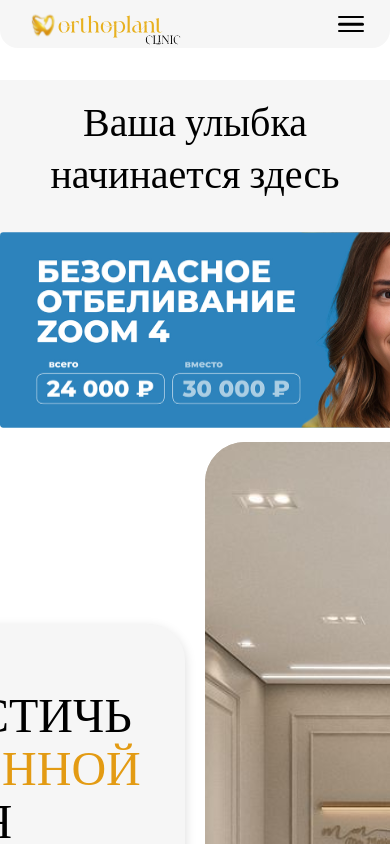
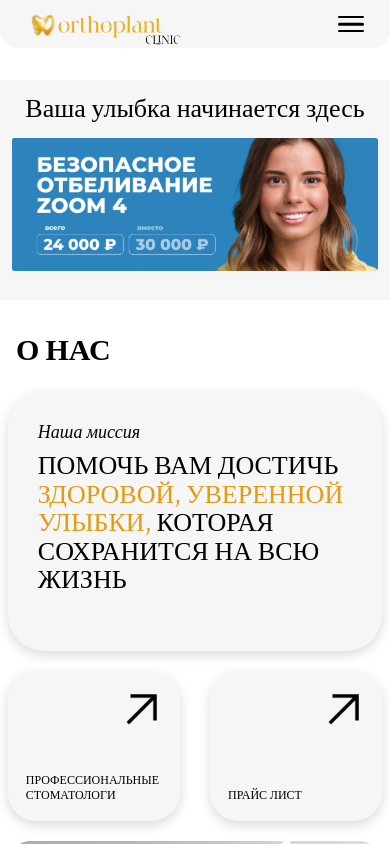
Before and after one commit to DImon1809/orthoplant, a React (Vite) app: page / in a window 390 px wide. Shown: the top 844 px of the page. Built offline with nearby package versions, Linux system fonts and the light colour scheme.

Commit message:
feat(TASK_7.2):add media about-as

```diff
--- a/src/components/AboutAs/index.tsx
+++ b/src/components/AboutAs/index.tsx
@@ -31,7 +31,7 @@
         <h3 className={styles.title}>О НАС</h3>
         <div className={styles.big__card}>
           <div>
-            <h4 className={styles.title}>Наша миссия</h4>
+            <h4 className={styles.card__title}>Наша миссия</h4>
           </div>
           <div>
             <p className={styles.paragraph}>
@@ -50,7 +50,7 @@
         </div>
       </div>
       <div className={styles.office__slider}>
-        <img src={OfficeSlide1} alt="#" />
+        <img src={OfficeSlide1} alt="#" className={styles.slide} />
       </div>
     </section>
   );
--- a/src/components/AboutAs/style.module.scss
+++ b/src/components/AboutAs/style.module.scss
@@ -3,6 +3,12 @@
   align-items: flex-end;
   justify-content: center;
   gap: 20px;
+
+  @media (max-width: 810px) {
+    width: fit-content;
+    margin: 0 auto;
+    flex-direction: column;
+  }
 
   .info {
     display: flex;
@@ -11,6 +17,23 @@
 
     .title {
       font-size: 70px;
+
+      @media (max-width: 1300px) {
+        font-size: 60px;
+      }
+
+      @media (max-width: 1010px) {
+        font-size: 50px;
+      }
+
+      @media (max-width: 810px) {
+        font-size: 40px;
+      }
+
+      @media (max-width: 620px) {
+        font-size: 30px;
+        margin-left: 16px;
+      }
     }
 
     .big__card {
@@ -24,16 +47,68 @@
       gap: 8px;
       box-shadow: 0 4px 12px rgba(0, 0, 0, 0.15);
 
-      .title {
+      @media (max-width: 1300px) {
+        width: 520px;
+        height: 320px;
+      }
+
+      @media (max-width: 1010px) {
+        width: 420px;
+        height: 266px;
+      }
+
+      @media (max-width: 810px) {
+        width: 600px;
+        height: 260px;
+      }
+
+      @media (max-width: 620px) {
+        width: 96%;
+        margin: 0 auto;
+      }
+
+      .card__title {
         font-size: 23px;
         font-style: italic;
         font-weight: 500;
+
+        @media (max-width: 1300px) {
+          font-size: 20px;
+        }
+
+        @media (max-width: 490px) {
+          font-size: 18px;
+        }
       }
 
       .paragraph {
         font-size: 48px;
         text-transform: uppercase;
         line-height: 1.1;
+
+        @media (max-width: 1300px) {
+          font-size: 38px;
+        }
+
+        @media (max-width: 1010px) {
+          font-size: 30px;
+        }
+
+        @media (max-width: 810px) {
+          font-size: 34px;
+        }
+
+        @media (max-width: 590px) {
+          font-size: 32px;
+        }
+
+        @media (max-width: 490px) {
+          font-size: 28px;
+        }
+
+        @media (max-width: 410px) {
+          font-size: 26px;
+        }
 
         &__gold {
           color: #e39b13;
@@ -45,11 +120,42 @@
   .office__slider {
     width: 638px;
     height: 840px;
+
+    @media (max-width: 1300px) {
+      width: 464px;
+      height: 620px;
+    }
+
+    @media (max-width: 1010px) {
+      width: 360px;
+      height: 480px;
+    }
+
+    @media (max-width: 810px) {
+      width: 600px;
+      height: 800px;
+    }
+
+    @media (max-width: 620px) {
+      width: 96%;
+      height: auto;
+      margin: 0 auto;
+    }
+
+    .slide {
+      width: 100%;
+      height: 100%;
+    }
   }
 
   .cards__wrapper {
     display: flex;
     justify-content: space-between;
+
+    @media (max-width: 620px) {
+      width: 96%;
+      margin: 0 auto;
+    }
   }
 
   .card__link {
@@ -63,6 +169,49 @@
     padding: 30px;
     box-shadow: 0 4px 12px rgba(0, 0, 0, 0.15);
 
+    @media (max-width: 1300px) {
+      width: 250px;
+      height: 238px;
+    }
+
+    @media (max-width: 1010px) {
+      width: 200px;
+      height: 190px;
+      padding: 18px;
+    }
+
+    @media (max-width: 810px) {
+      width: 286px;
+      height: 220px;
+      padding: 26px;
+    }
+
+    @media (max-width: 620px) {
+      width: 46%;
+    }
+
+    @media (max-width: 590px) {
+      height: 200px;
+      padding: 18px;
+    }
+
+    @media (max-width: 490px) {
+      height: 180px;
+    }
+
+    @media (max-width: 460px) {
+      height: 170px;
+    }
+
+    @media (max-width: 430px) {
+      height: 160px;
+      border-radius: 28px;
+    }
+
+    @media (max-width: 400px) {
+      height: 150px;
+    }
+
     .arrow__wrapper {
       display: flex;
       justify-content: flex-end;
@@ -70,6 +219,26 @@
       .arrow {
         width: 85px;
         height: 85px;
+
+        @media (max-width: 1300px) {
+          width: 64px;
+          height: 64px;
+        }
+
+        @media (max-width: 1010px) {
+          width: 54px;
+          height: 54px;
+        }
+
+        @media (max-width: 490px) {
+          width: 48px;
+          height: 48px;
+        }
+
+        @media (max-width: 430px) {
+          width: 42px;
+          height: 42px;
+        }
       }
     }
 
@@ -77,6 +246,43 @@
       .paragraph {
         text-transform: uppercase;
         font-size: 23px;
+
+        @media (max-width: 1300px) {
+          font-size: 18px;
+        }
+
+        @media (max-width: 1010px) {
+          font-size: 15px;
+        }
+
+        @media (max-width: 810px) {
+          font-size: 18px;
+        }
+
+        @media (max-width: 590px) {
+          font-size: 16px;
+        }
+
+        @media (max-width: 490px) {
+          font-size: 15px;
+        }
+
+        @media (max-width: 460px) {
+          font-size: 14px;
+        }
+
+        @media (max-width: 430px) {
+          font-size: 13px;
+        }
+
+        @media (max-width: 400px) {
+          font-size: 12px;
+        }
+
+        @media (max-width: 380px) {
+          font-size: 11px;
+          font-weight: 500;
+        }
       }
     }
   }
--- a/src/components/MainSlider/style.module.scss
+++ b/src/components/MainSlider/style.module.scss
@@ -22,7 +22,24 @@
 
   @media (max-width: 620px) {
     width: 100%;
+    height: 280px;
     border-radius: 0;
+  }
+
+  @media (max-width: 500px) {
+    height: 260px;
+  }
+
+  @media (max-width: 470px) {
+    height: 240px;
+  }
+
+  @media (max-width: 420px) {
+    height: 220px;
+  }
+
+  @media (max-width: 380px) {
+    height: 200px;
   }
 
   .slider__header {
@@ -32,6 +49,10 @@
     @media (max-width: 1010px) {
       font-size: 50px;
       padding: 18px 0;
+    }
+
+    @media (max-width: 620px) {
+      padding: 12px 0;
     }
 
     h4 {
@@ -48,6 +69,14 @@
 
       @media (max-width: 810px) {
         font-size: 40px;
+      }
+
+      @media (max-width: 620px) {
+        font-size: 30px;
+      }
+
+      @media (max-width: 470px) {
+        font-size: 26px;
       }
     }
   }
@@ -72,6 +101,11 @@
     @media (max-width: 810px) {
       width: 540px;
       height: 220px;
+    }
+
+    @media (max-width: 620px) {
+      width: 94%;
+      height: 68%;
     }
 
     .arrow__button {
@@ -138,6 +172,11 @@
           height: 220px;
         }
 
+        @media (max-width: 620px) {
+          width: 100%;
+          height: 100%;
+        }
+
         img {
           width: 100%;
           height: 100%;
--- a/src/components/Navbar/style.module.scss
+++ b/src/components/Navbar/style.module.scss
@@ -64,6 +64,10 @@
           transform: translateX(0);
         }
       }
+    }
+
+    @media (max-width: 500px) {
+      padding: 80px 26px;
     }
   }
 
```
